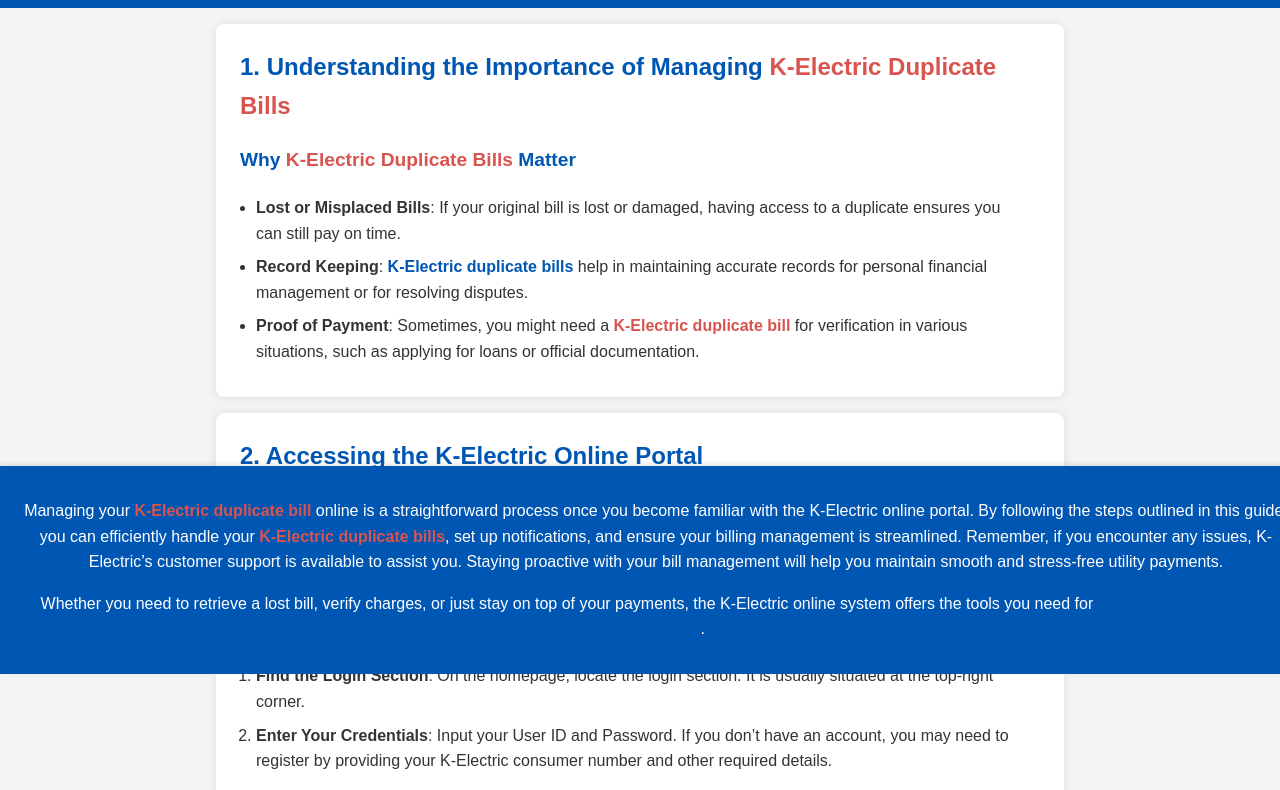
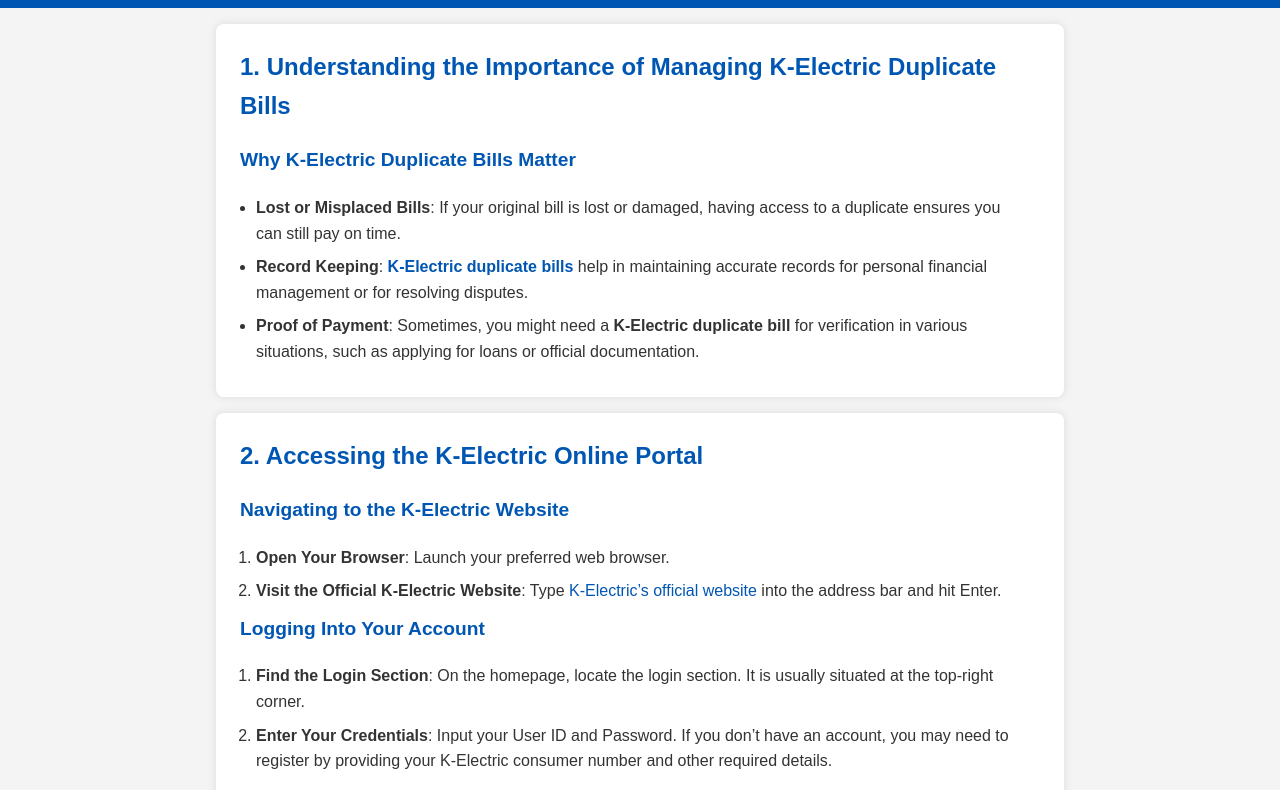
Before and after one commit to roberthinsom/k-electric-duplicate-bill, a plain HTML site: page index.html in a window 1280 px wide. Shown: the part 126-916 px from the top of the page. Drawn offline with Linux system fonts and the light colour scheme.

Commit message:
Update index.html

```diff
--- a/index.html
+++ b/index.html
@@ -57,7 +57,7 @@
         }
         .important {
             font-weight: bold;
-            color: #d9534f;
+
         }
         footer {
             background: #0056b3;
@@ -165,10 +165,5 @@
     </ul>
 </section>
 
-<footer>
-    <p>Managing your <span class="important">K-Electric duplicate bill</span> online is a straightforward process once you become familiar with the K-Electric online portal. By following the steps outlined in this guide, you can efficiently handle your <span class="important">K-Electric duplicate bills</span>, set up notifications, and ensure your billing management is streamlined. Remember, if you encounter any issues, K-Electric’s customer support is available to assist you. Staying proactive with your bill management will help you maintain smooth and stress-free utility payments.</p>
-    <p>Whether you need to retrieve a lost bill, verify charges, or just stay on top of your payments, the K-Electric online system offers the tools you need for <a href="https://sui-gas-duplicate-bill.pages.dev/">effective and efficient bill management</a>.</p>
-</footer>
-
 </body>
 </html>
```
